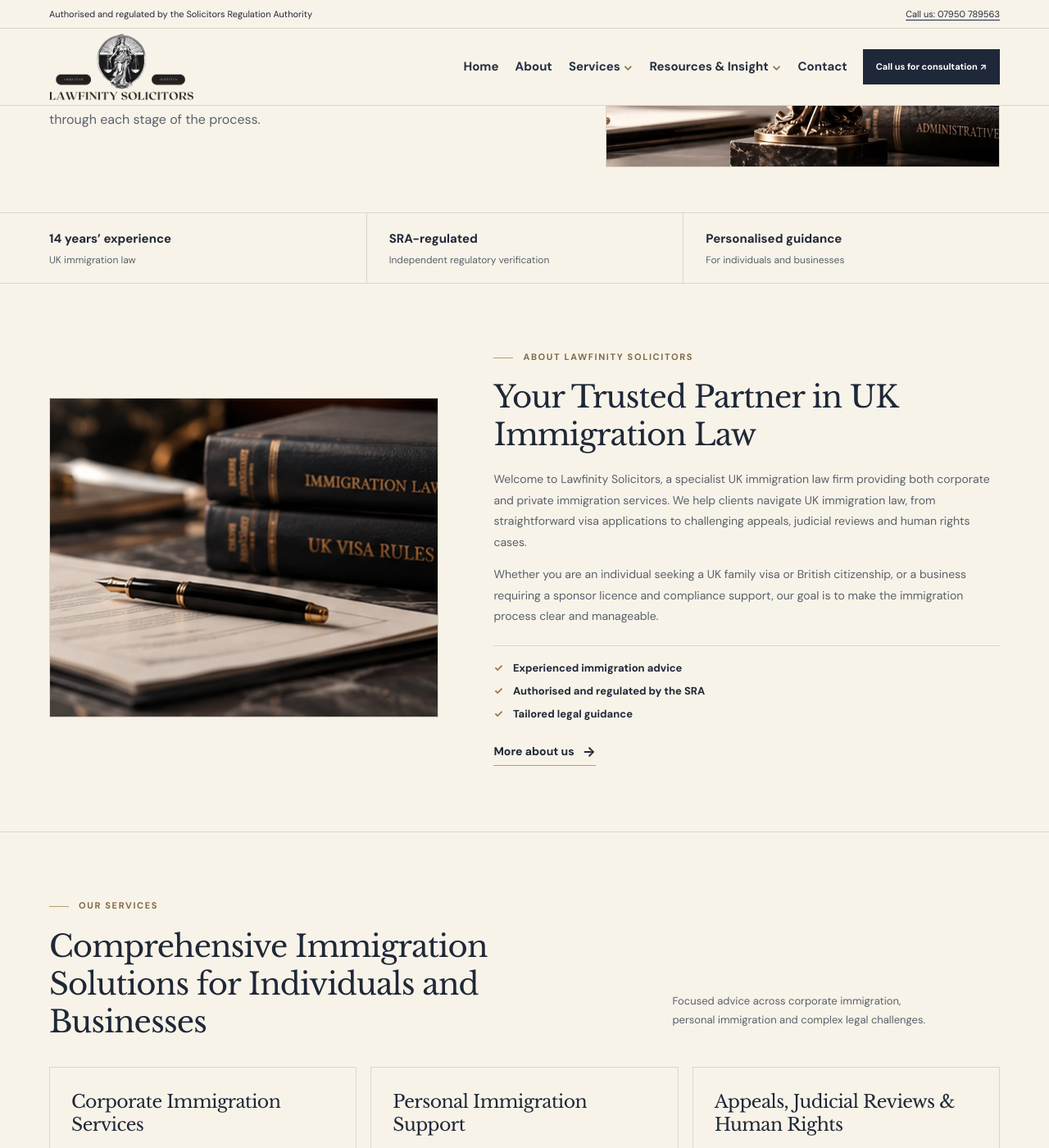
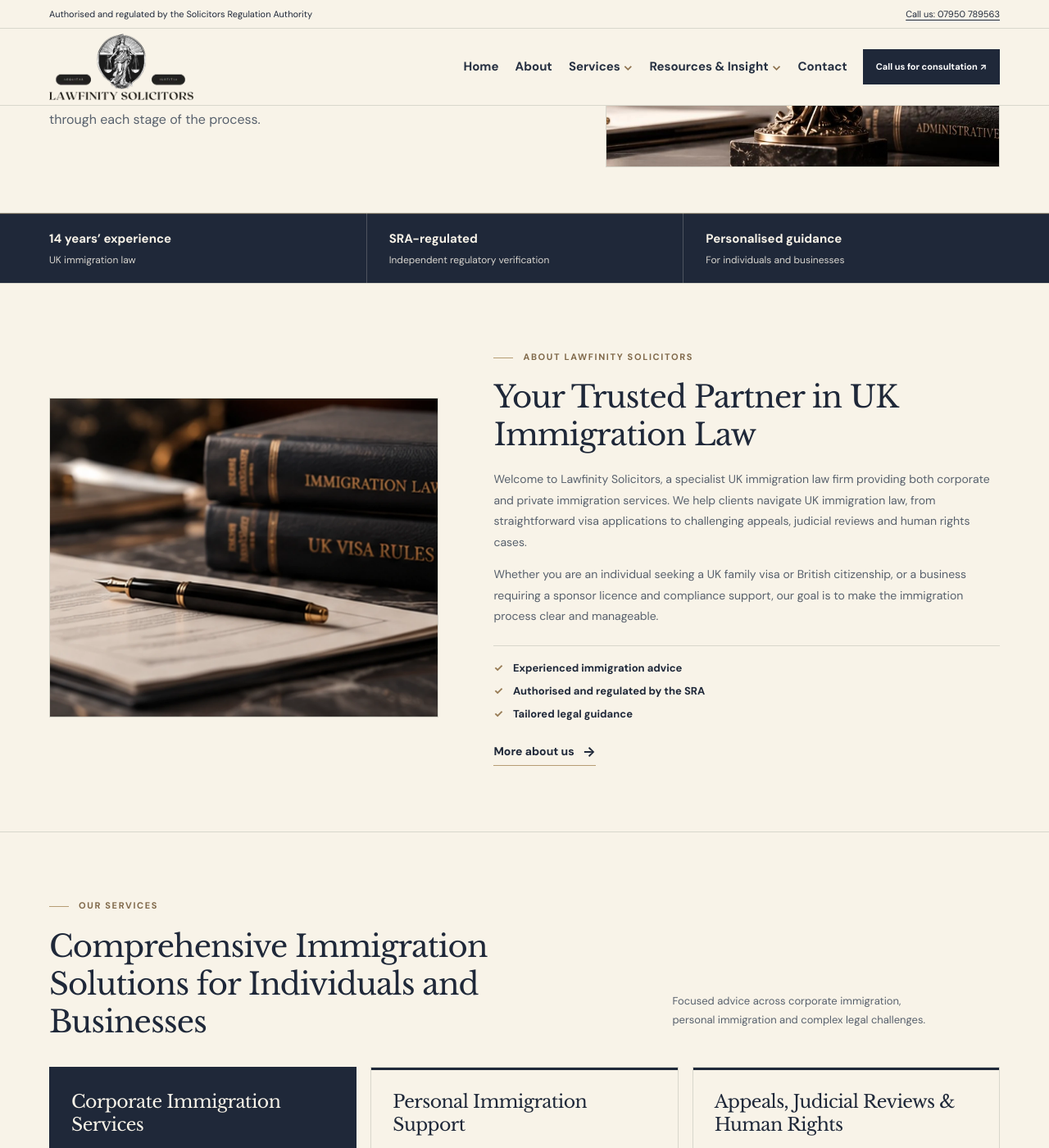
Before and after one commit to tamimtasdik-bit/Tamim-Profile, a Jekyll site: the page built from index.html, in a window 1280 px wide and 1400 px high, scrolled down 428 px. Shown: the whole window at 82% size. Built offline with Jekyll 4.4.1, drawn with Linux system fonts in a browser that asks for light colours.

Commit message:
Add restrained hover motion and navy contrast to Lawfinity preview

```diff
--- a/_layouts/default.html
+++ b/_layouts/default.html
@@ -10,7 +10,7 @@
   <link rel="preconnect" href="https://fonts.googleapis.com">
   <link rel="preconnect" href="https://fonts.gstatic.com" crossorigin>
   <link href="https://fonts.googleapis.com/css2?family=DM+Sans:wght@400;500;600;700&family=Libre+Baskerville:wght@400;700&display=swap" rel="stylesheet">
-  <link rel="stylesheet" href="{{ '/assets/css/replica-site.css' | relative_url }}?v=20261021-trust-type">
+  <link rel="stylesheet" href="{{ '/assets/css/replica-site.css' | relative_url }}?v=20261028-nav-motion-navy">
 </head>
 <body class="{{ page.body_class | default: '' }}">
   {% include header.html %}
--- a/assets/css/replica-site.css
+++ b/assets/css/replica-site.css
@@ -90,3 +90,142 @@
   font-size:14px;
   line-height:1.5;
 }
+
+
+/* Refined contrast: preserve ivory as the principal surface, use navy for
+   the trust strip and one featured service card. No structural changes. */
+.replica-home .home-trust{
+  background:var(--navy);
+  box-shadow:inset 0 1px 0 rgba(182,157,116,.5);
+}
+.replica-home .trust-three strong{color:var(--paper)}
+.replica-home .trust-three span{color:#D8D5CF}
+.replica-home .trust-three>div+div{
+  border-color:rgba(248,243,232,.22);
+}
+.replica-home .services-three article{
+  transition:border-color .24s ease,box-shadow .24s ease,background-color .24s ease;
+}
+.replica-home .services-three article:first-child{
+  background:var(--navy);
+  border-color:var(--navy);
+}
+.replica-home .services-three article:first-child h3{color:var(--paper)}
+.replica-home .services-three article:first-child p{color:#D8D5CF}
+.replica-home .services-three article:first-child>a{
+  color:var(--paper);
+  border-top-color:rgba(248,243,232,.22);
+}
+.replica-home .services-three article:not(:first-child){
+  box-shadow:inset 0 3px 0 var(--navy);
+}
+
+/* Hover and keyboard cues: restrained, branded, and without layout shifts. */
+.ls-desktop>a,
+.ls-desktop .ls-dropdown>summary{
+  position:relative;
+  transition:color .22s ease;
+}
+.ls-desktop>a::after,
+.ls-desktop .ls-dropdown>summary::after{
+  content:"";
+  position:absolute;
+  left:0;right:0;bottom:-6px;
+  height:2px;
+  background:var(--sand);
+  transform:scaleX(0);
+  transform-origin:left center;
+  transition:transform .24s ease;
+  pointer-events:none;
+}
+.ls-dropdown[open]>summary{color:#866D4C}
+.ls-dropdown[open]>summary::after,
+.ls-desktop>a:focus-visible::after,
+.ls-desktop .ls-dropdown>summary:focus-visible::after{
+  transform:scaleX(1);
+}
+.ls-dropdown[open]>.ls-mega,
+.ls-dropdown[open]>.ls-resource-menu{
+  animation:lawfinity-menu-reveal .2s ease-out both;
+}
+@keyframes lawfinity-menu-reveal{
+  from{opacity:0}
+  to{opacity:1}
+}
+.ls-mega a,.ls-resource-menu a,
+.ls-mobile a,.ls-mobile summary,
+.ls-footer-grid a,.ls-footer-base a,
+.articles-three h3 a,.blog-card h2 a,
+.prose a,.breadcrumbs a,
+.understated-link,.text-link,
+.services-three a{
+  transition:color .22s ease,background-color .22s ease,text-decoration-color .22s ease;
+}
+.site-button,.btn-primary,.ls-phone-cta,.ls-menu-toggle,
+.ls-sra-register,.consultation-band .btn-light{
+  transition:background-color .22s ease,border-color .22s ease,box-shadow .22s ease,color .22s ease;
+}
+.site-button span,.btn-primary span,.ls-phone-cta span,
+.understated-link span,.text-link span,
+.replica-home .services-three article>a span{
+  display:inline-block;
+  transition:transform .24s ease;
+}
+.ls-desktop a:focus-visible,.ls-desktop summary:focus-visible,
+.ls-mobile a:focus-visible,.ls-mobile summary:focus-visible,
+.site-button:focus-visible,.btn-primary:focus-visible,
+.ls-phone-cta:focus-visible,.ls-menu-toggle:focus-visible,
+.services-three a:focus-visible,.understated-link:focus-visible,
+.text-link:focus-visible,.ls-footer a:focus-visible{
+  outline:2px solid var(--sand);
+  outline-offset:4px;
+}
+@media (hover:hover) and (pointer:fine){
+  .ls-desktop>a:hover::after,
+  .ls-desktop .ls-dropdown>summary:hover::after{
+    transform:scaleX(1);
+  }
+  .ls-mega a:hover,.ls-resource-menu a:hover{
+    color:#7B6547;
+    background:rgba(31,40,57,.045);
+  }
+  .replica-home .services-three article:hover{
+    border-color:var(--sand);
+    box-shadow:0 10px 24px rgba(31,40,57,.10);
+  }
+  .replica-home .services-three article:first-child:hover{
+    box-shadow:0 10px 25px rgba(31,40,57,.19);
+  }
+  .site-button:hover,.btn-primary:hover,
+  .ls-phone-cta:hover,.ls-menu-toggle:hover,
+  .consultation-band .btn-light:hover{
+    box-shadow:0 6px 16px rgba(31,40,57,.17);
+  }
+  .ls-sra-register:hover{box-shadow:inset 0 0 0 1px var(--sand)}
+  .site-button:hover span,.btn-primary:hover span,
+  .ls-phone-cta:hover span,.understated-link:hover span,
+  .text-link:hover span,.replica-home .services-three article>a:hover span{
+    transform:translate(3px,-2px);
+  }
+  .ls-footer-grid a:hover,.ls-footer-base a:hover{text-decoration:underline;text-underline-offset:3px}
+}
+/* Touch stays tap-first; keyboard users and reduced-motion users retain cues. */
+@media (prefers-reduced-motion:reduce){
+  html{scroll-behavior:auto}
+  .ls-dropdown[open]>.ls-mega,.ls-dropdown[open]>.ls-resource-menu{animation:none}
+  .ls-desktop>a,.ls-desktop .ls-dropdown>summary,
+  .ls-desktop>a::after,.ls-desktop .ls-dropdown>summary::after,
+  .ls-mega a,.ls-resource-menu a,
+  .ls-mobile a,.ls-mobile summary,
+  .ls-footer-grid a,.ls-footer-base a,
+  .articles-three h3 a,.blog-card h2 a,
+  .prose a,.breadcrumbs a,.understated-link,.text-link,
+  .services-three a,.replica-home .services-three article,
+  .site-button,.btn-primary,.ls-phone-cta,.ls-menu-toggle,
+  .ls-sra-register,.consultation-band .btn-light,
+  .site-button span,.btn-primary span,.ls-phone-cta span,
+  .understated-link span,.text-link span,
+  .replica-home .services-three article>a span{
+    transition:none;
+  }
+}
```
